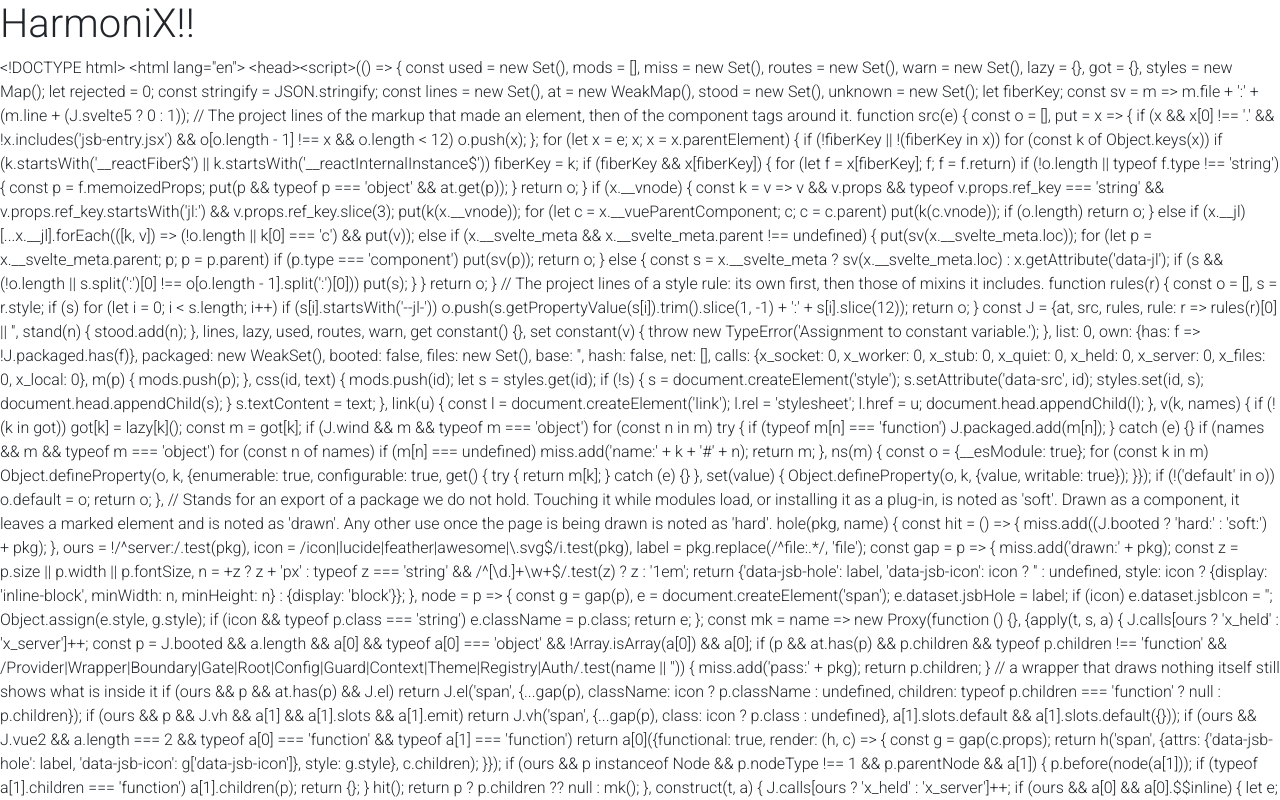
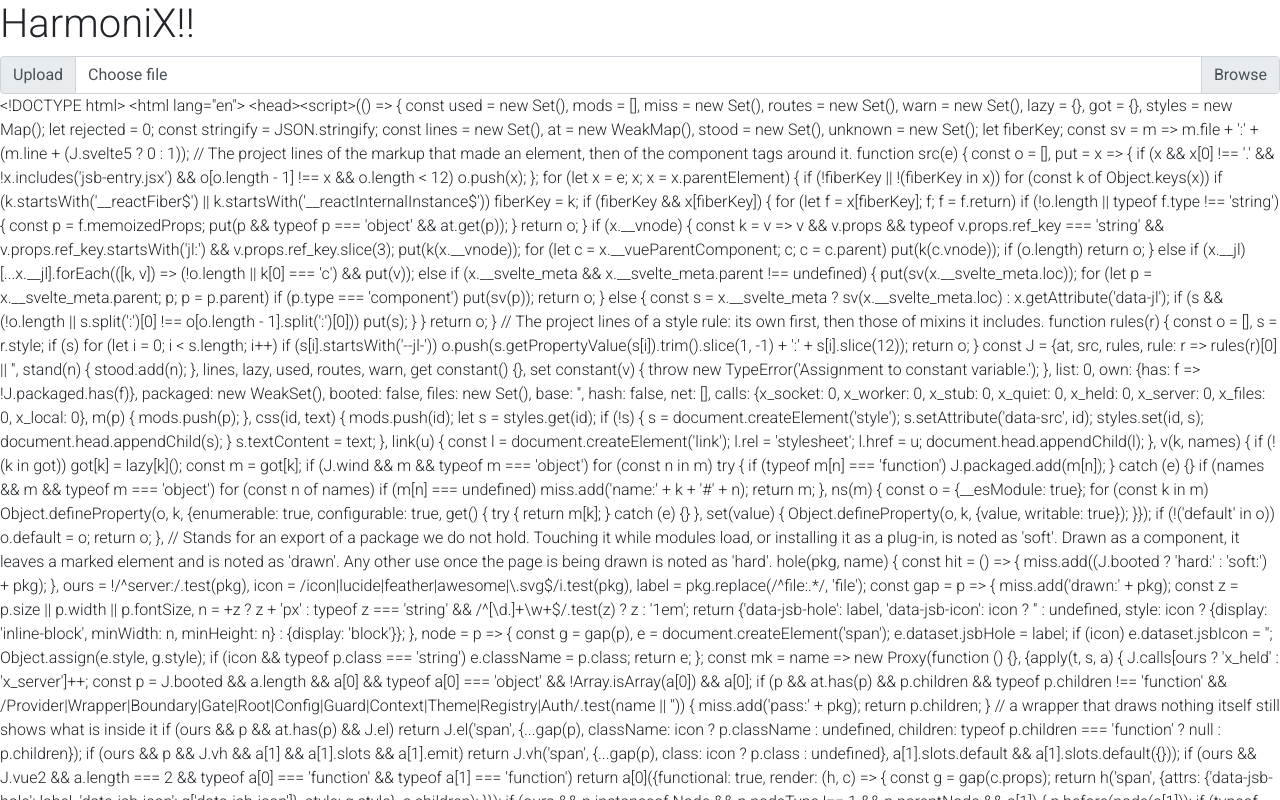
Before and after one commit to borozcod/HarmoniX, a React (Create React App) app in the folder client/: page / in a window 1280 px wide. Shown: the top 800 px of the page. Built offline with nearby package versions, Linux system fonts and the light colour scheme.

Commit message:
Import file
Added a frontend component to select a csv file that the user chooses. The file is then sent to the server.

```diff
--- a/client/src/App.js
+++ b/client/src/App.js
@@ -1,10 +1,12 @@
 import GetRequest from './components/GetRequest'
 import Table from './components/Table';
+import InputFile from './components/Import';
 
 function App() {
   return (
     <div className="App">
       <h1>HarmoniX!!</h1>
+      <InputFile/>
       <GetRequest/>
       <Table/>
     </div>
--- /dev/null
+++ b/client/src/components/Import.js
@@ -0,0 +1,50 @@
+import React, { useState } from "react";
+import axios from 'axios'
+
+const InputFile = () => {
+
+    const [file, setFile] = useState('Choose file');
+    var formData = new FormData();
+
+    const handleChange = (selectorFiles) =>
+    {
+        console.log(selectorFiles);
+        formData.append('csv', selectorFiles);
+        for (var key of formData.entries()) {
+            console.log(key[0] + ', ' + key[1]);
+        }
+        setFile(selectorFiles.name);
+    }
+
+    const uploadPost = () => {
+        axios.post(`http://localhost:8080/import`, formData, {
+            headers: {
+              'Content-Type': 'multipart/form-data'
+            }
+        })
+    }
+
+    return (
+      <div className="input-group">
+        <div className="input-group-prepend">
+          <button className="input-group-text" id="inputGroupFileAddon01" onClick={uploadPost}>
+            Upload
+          </button>
+        </div>
+        <div className="custom-file">
+          <input
+            type="file"
+            className="custom-file-input"
+            id="inputGroupFile01"
+            aria-describedby="inputGroupFileAddon01"
+            onChange={ (e) => handleChange(e.target.files[0]) }
+          />
+          <label className="custom-file-label" htmlFor="inputGroupFile01">
+            {file}
+          </label>
+        </div>
+      </div>
+    );
+  }
+
+export default InputFile;
```
Also changed, not shown: 2 other files (tests, documents, lock files or other folders).
